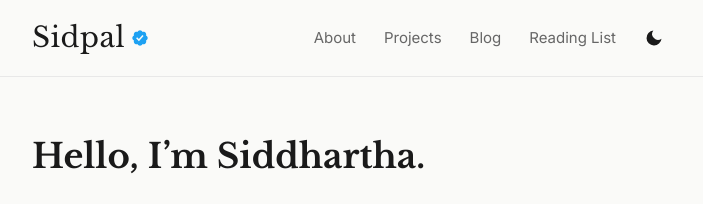
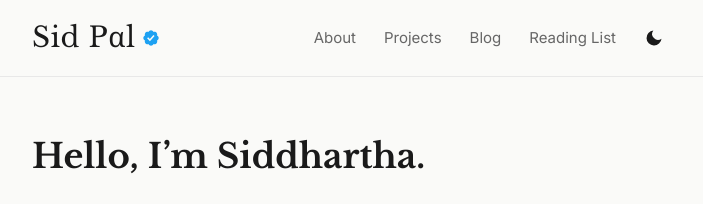
Before and after one commit to sidsince95/sidsince95.github.io, a Jekyll site: the page built from index.md, in a window 1280 px wide. Shown: the top 204 px of the page, without its empty margins (288-991 px from the left). Built offline with Jekyll 4.4.1, drawn with Linux system fonts in a browser that asks for light colours.

Commit message:
minor tweak

```diff
--- a/_layouts/default.html
+++ b/_layouts/default.html
@@ -14,7 +14,8 @@
     <div class="title">
         <h1>
           <a href="{{ '/' | relative_url }}" class="title-link">
-          Sidpal
+            Sid P&alpha;l
+
             <svg class="verified-badge" viewBox="0 0 22 22" aria-label="Verified">
               <path fill="#1DA1F2" d="M20.396 11c-.018-.646-.215-1.275-.57-1.816-.354-.54-.852-.972-1.438-1.246.223-.607.27-1.264.14-1.897-.131-.634-.437-1.218-.882-1.687-.47-.445-1.053-.75-1.687-.882-.633-.13-1.29-.083-1.897.14-.273-.587-.704-1.086-1.245-1.44S11.647 1.62 11 1.604c-.646.017-1.273.213-1.813.568s-.969.854-1.24 1.44c-.608-.223-1.267-.272-1.902-.14-.635.13-1.22.436-1.69.882-.445.47-.749 1.055-.878 1.688-.13.633-.08 1.29.144 1.896-.587.274-1.087.705-1.443 1.245-.356.54-.555 1.17-.574 1.817.02.647.218 1.276.574 1.817.356.54.856.972 1.443 1.245-.224.606-.274 1.263-.144 1.896.13.634.433 1.218.877 1.688.47.443 1.054.747 1.687.878.633.132 1.29.084 1.897-.136.274.586.705 1.084 1.246 1.439.54.354 1.17.551 1.816.569.647-.016 1.276-.213 1.817-.567s.972-.854 1.245-1.44c.604.239 1.266.296 1.903.164.636-.132 1.22-.447 1.68-.907.46-.46.776-1.044.908-1.681s.075-1.299-.165-1.903c.586-.274 1.084-.705 1.439-1.246.354-.54.551-1.17.569-1.816zM9.662 14.85l-3.429-3.428 1.293-1.302 2.072 2.072 4.4-4.794 1.347 1.246z"/>
             </svg>
```
Lines whose indentation alone changed are shown as unchanged.
